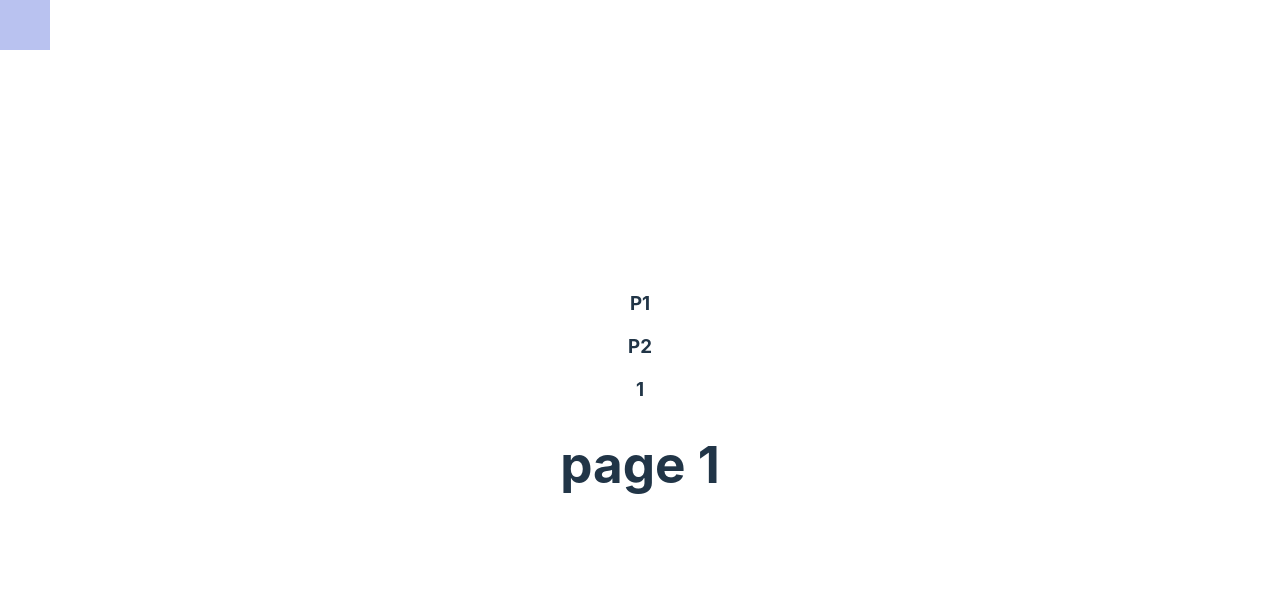
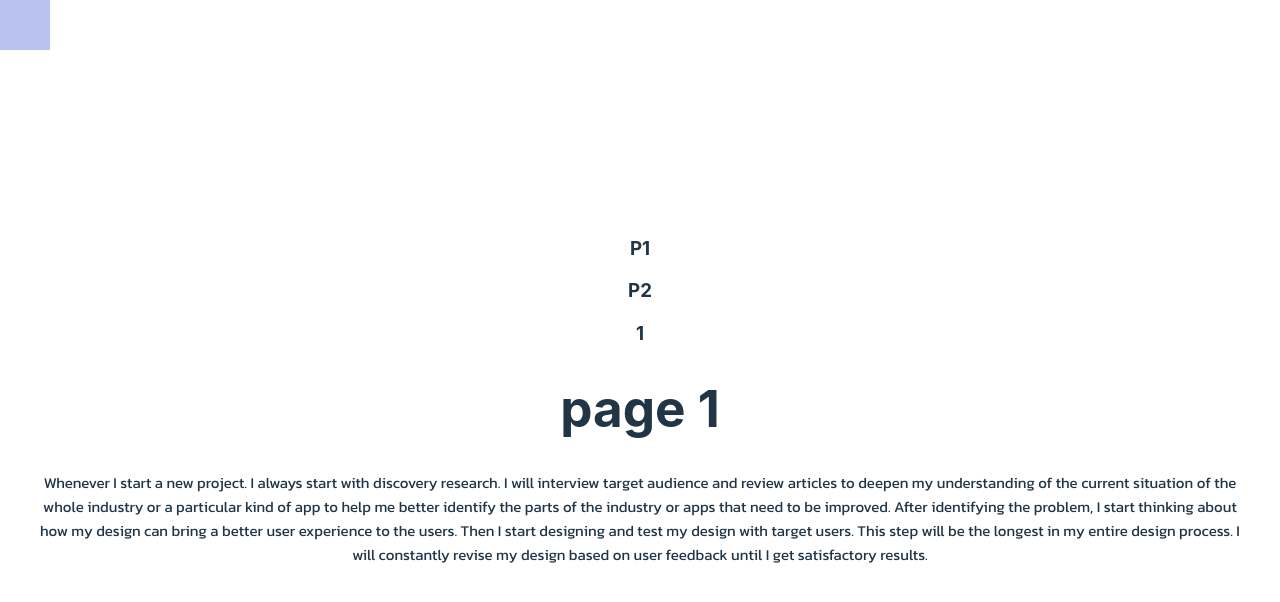
Before and after one commit to MgChak/Portfolio_3.x, a Vue app: page /#/1 in a window 1280 px wide. Shown: the top 602 px of the page. Built offline with nearby package versions, Linux system fonts and the light colour scheme.

Commit message:
成功在根组件上监听鼠标滚轮事件。

```diff
--- a/index.html
+++ b/index.html
@@ -5,6 +5,10 @@
     <link rel="icon" type="image/svg+xml" href="/vite.svg" />
     <meta name="viewport" content="width=device-width, initial-scale=1.0" />
     <title>Vite + Vue</title>
+
+    <link rel="preconnect" href="https://fonts.googleapis.com">
+    <link rel="preconnect" href="https://fonts.gstatic.com" crossorigin>
+    <link href="https://fonts.googleapis.com/css2?family=Kanit:ital,wght@0,100;0,200;0,300;0,400;0,500;0,600;0,700;0,800;0,900;1,100;1,200;1,300;1,400;1,500;1,600;1,700;1,800;1,900&display=swap" rel="stylesheet">
   </head>
   <body>
     <div id="app"></div>
--- a/src/App.vue
+++ b/src/App.vue
@@ -4,6 +4,9 @@
 <h3 @click="handleclickE('2')">P2</h3>
 <h3 @click="handleIncrease()">{{theNum}}</h3>
 <router-view></router-view>
+
+<p>Whenever I start a new project. I always start with discovery research. I will interview target audience and review articles to deepen my understanding of the current situation of the whole industry or a particular kind of app to help me better identify the parts of the industry or apps that need to be improved. After identifying the problem, I start thinking about how my design can bring a better user experience to the users. Then I start designing and test my design with target users. This step will be  the longest in my entire design process. I will constantly revise my design based on user feedback until I get satisfactory results.
+</p>
 
 </template>
 
@@ -25,6 +28,11 @@ const store = useStore()
         store.mouse_position.x = e.clientX
         store.mouse_position.y = e.clientY
     })
+    //监听鼠标滚轮滚动
+    window.addEventListener('wheel',(e)=>{
+      console.log(e.wheelDelta)
+    })
+
   })
 
 
@@ -50,4 +58,10 @@ h3{
   cursor: pointer;
 }
 
+p{
+  font-family: 'Kanit', sans-serif;
+  font-size:15px;
+
+}
+
 </style>
--- a/src/style.css
+++ b/src/style.css
@@ -1,3 +1,5 @@
+
+
 :root {
   font-family: Inter, Avenir, Helvetica, Arial, sans-serif;
   font-size: 16px;
```
